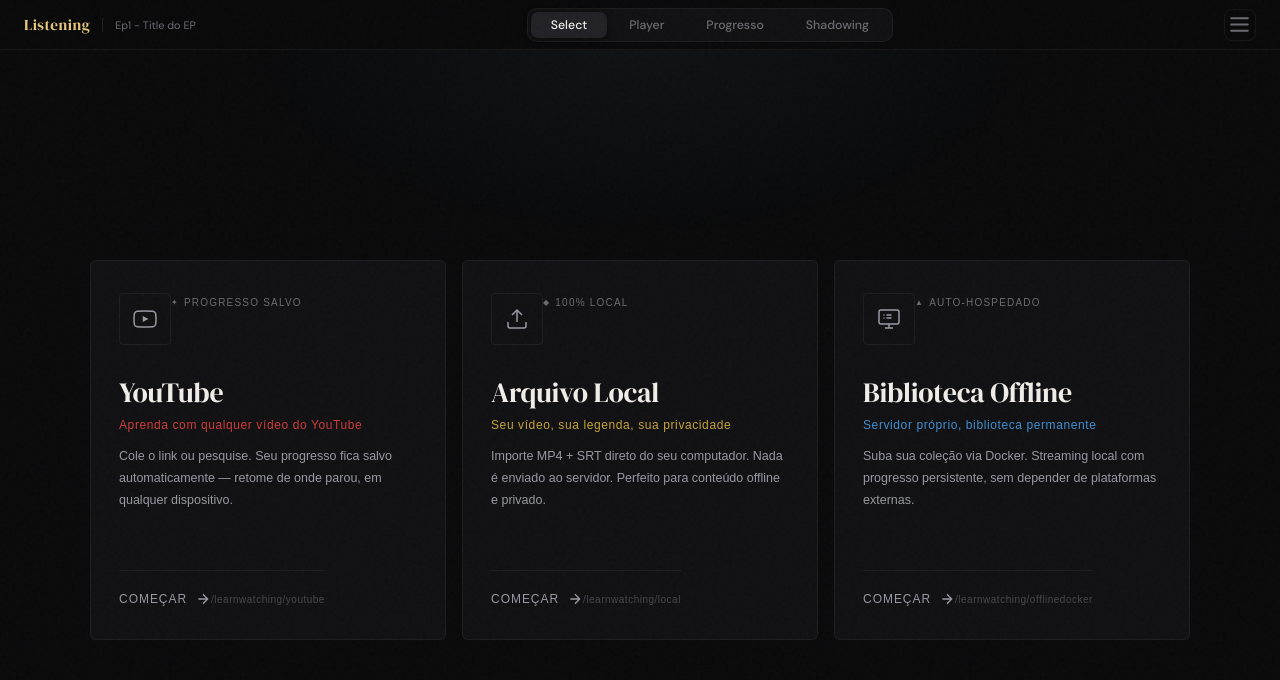
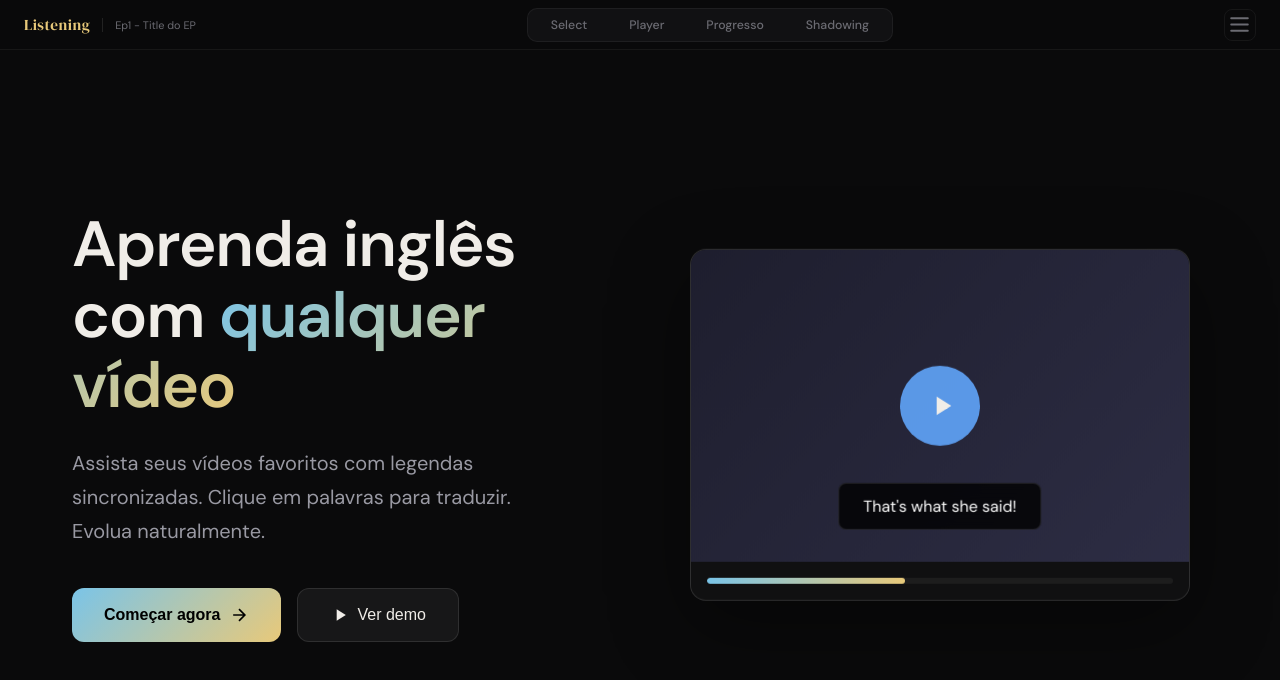
Before and after one commit to gabrielvitorcd/english_app, a React (Vite) app in the folder frontend/: page / in a window 1280 px wide. Before the commit this address led to /selectpath. Shown: the top 680 px of the page. Built offline with nearby package versions, Linux system fonts and the light colour scheme.

Commit message:
refactor(frontend-app): alterar rota raiz para nova HomePage
  - Remove redirect de / para /selectpath
  - Renderiza HomePage diretamente na rota raiz

```diff
--- a/frontend/src/App.tsx
+++ b/frontend/src/App.tsx
@@ -1,9 +1,10 @@
-import { BrowserRouter, Routes, Route, Navigate } from "react-router-dom";
+import { BrowserRouter, Routes, Route } from "react-router-dom";
 import { Heading } from "./components/Header/Heading";
 import { PlayerPage } from "./pages/Player/Player";
 import { ProgressoPage } from "./pages/Progresso/Progresso";
 import { ShadowingPage } from "./pages/Shadowing/Shadowing";
 import { HomePage } from "./pages/Select/SelectPath";
+import { HomePage as Home } from "./pages/Home/HomePage";
 
 import "./App.css";
 
@@ -14,7 +15,7 @@
         <BrowserRouter>
           <Heading />
           <Routes>
-            <Route path="/" element={<Navigate to="/selectpath" />} />
+            <Route path="/" element={<Home />} />
             <Route path="/selectpath" element={<HomePage />} />
             <Route path="/player" element={<PlayerPage />} />
             <Route path="/progresso" element={<ProgressoPage />} />
```
